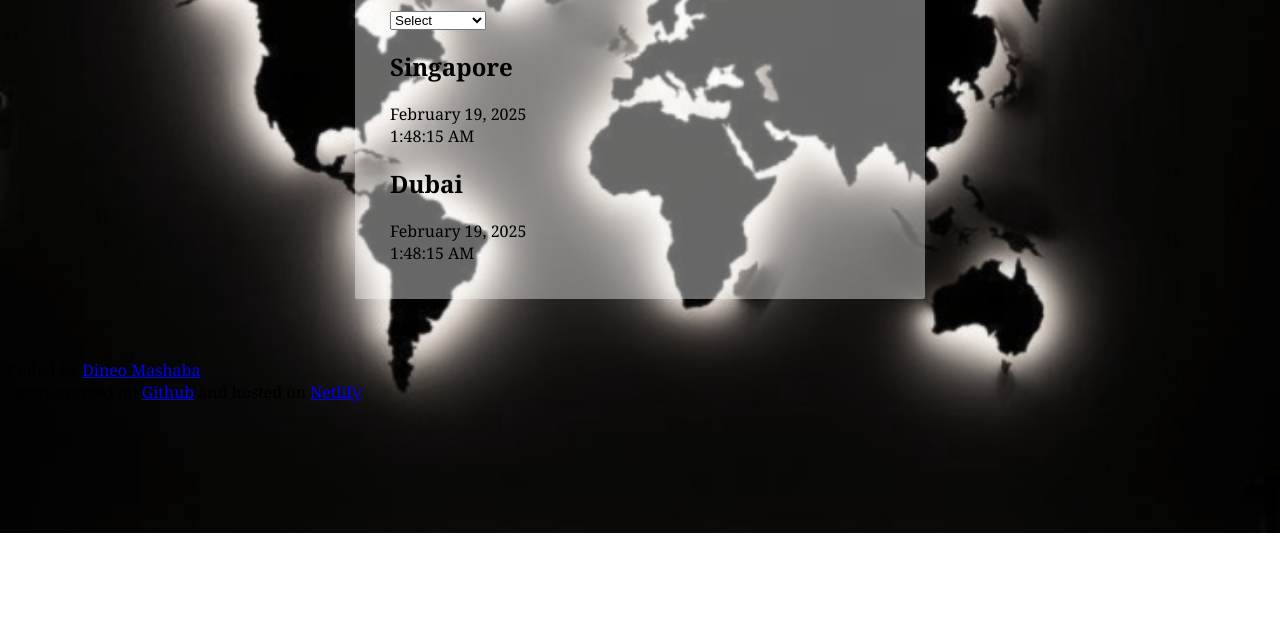
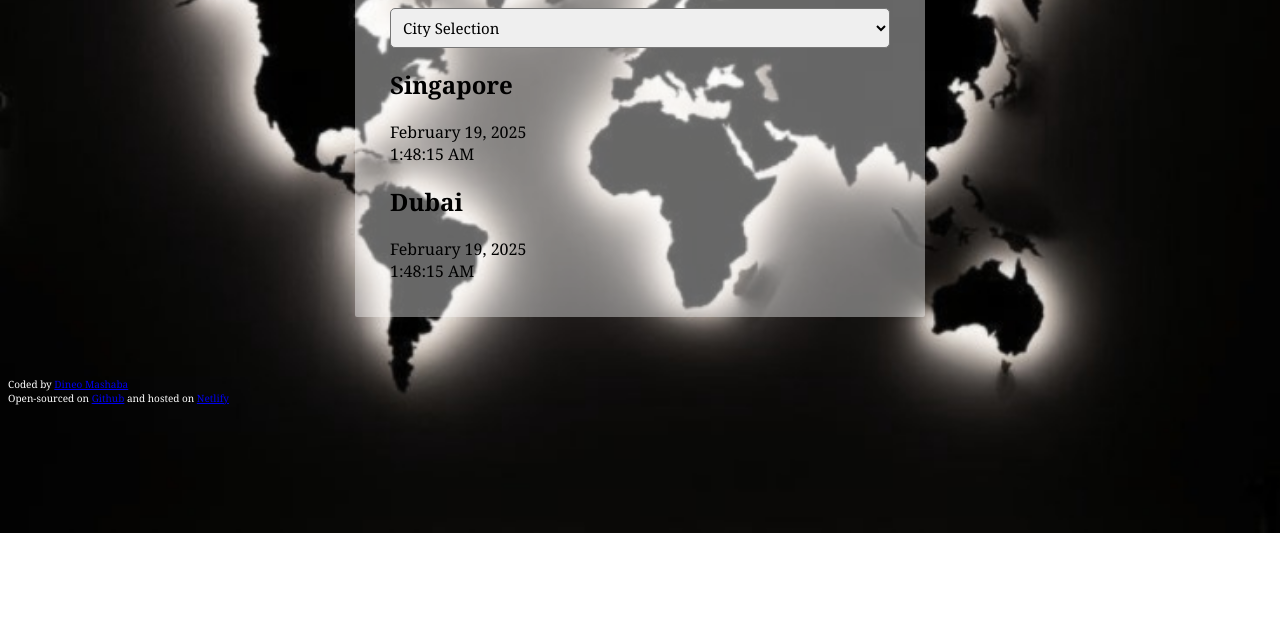
Before and after one commit to dineo-matla/World-Clock-Pro, a plain HTML site: page index.html in a window 1280 px wide. Shown: the part 181-800 px from the top of the page. Drawn offline with Linux system fonts and the light colour scheme.

Commit message:
Update to index.html. Improved design of select element in CSS

```diff
--- a/index.html
+++ b/index.html
@@ -15,12 +15,13 @@
   <body>
     <div class="container">
       <h1>World Clock</h1>
-      <select>
-        <option>Select</option>
-        <option>Los Angeles</option>
-        <option>London</option>
-        <option>Nairobi</option>
-        <option>Auckland</option>
+      <select id="location">
+        <option value="">City Selection</option>
+        <option value="los angeles">Los Angeles</option>
+        <option value="london">London</option>
+        <option value="nairobi">Nairobi</option>
+        <option value="auckland">Auckland</option>
+        <option value="new delhi">New Delhi</option>
       </select>
       <div class="cities" id="cities">
         <h2>Singapore</h2>
--- a/styles.css
+++ b/styles.css
@@ -17,4 +17,18 @@ body {
 
 h1 {
   font-size: 35px;
+  text-align: center;
 }
+
+select {
+  width: 100%;
+  padding: 8px;
+  border-radius: 5px;
+  font-size: 15px;
+  font-family: "Noto Serif", serif;
+}
+
+footer {
+  font-size: 10px;
+  color: #fff;
+}
```
